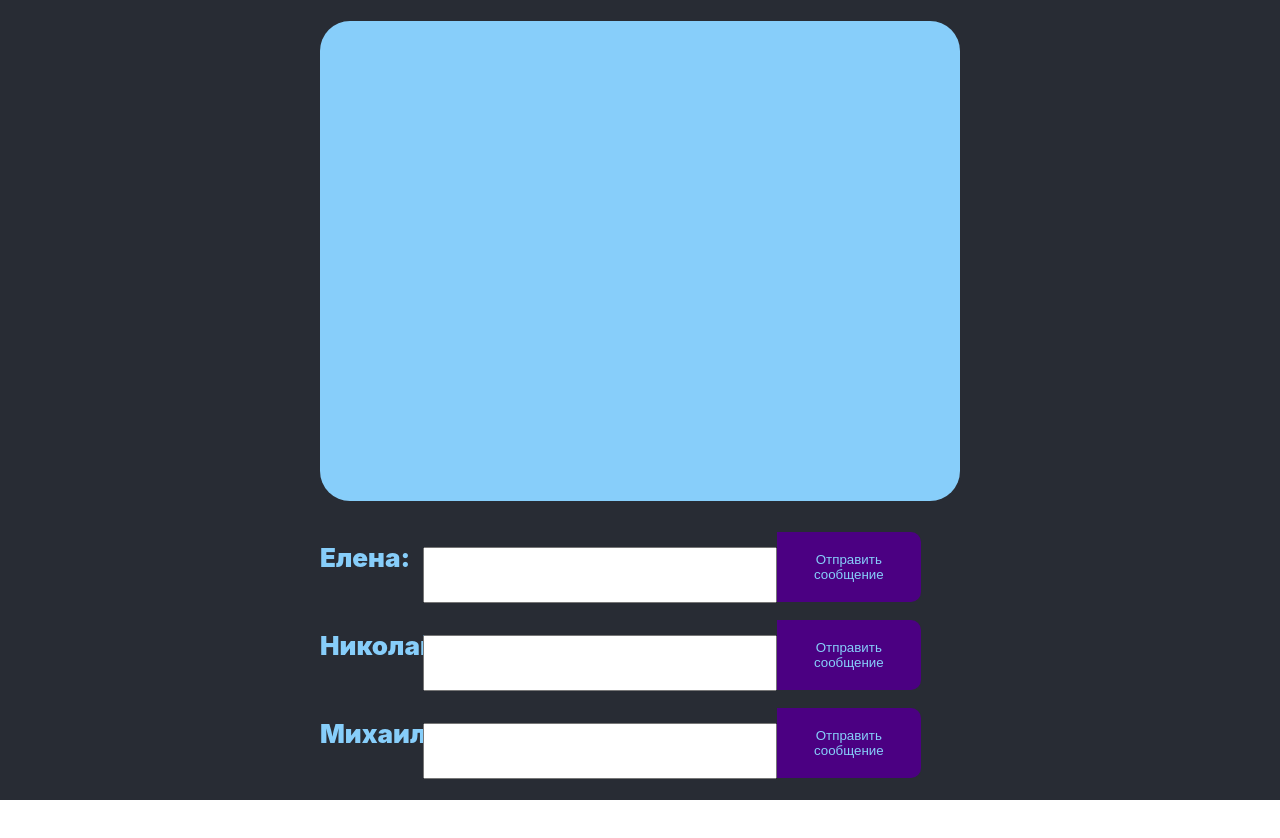
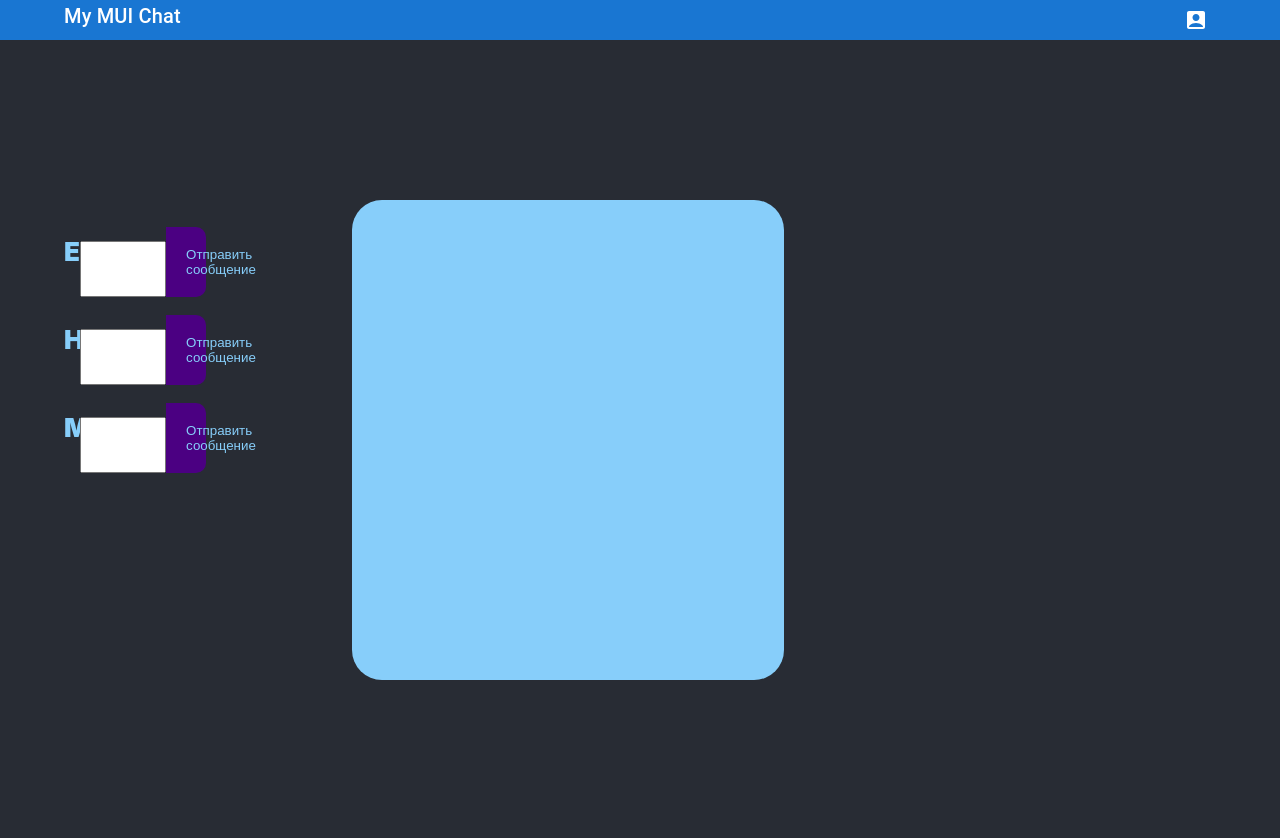
Before and after one commit to MAG1980/ReactJS_Base, a React (Create React App) app in the folder lesson3/: page / in a window 1280 px wide. Before the commit the page ends 800 px from the top, so only its background shows below. Built offline with nearby package versions, Linux system fonts and the light colour scheme.

Commit message:
Подключил библиотеку MUI5. Добавил базовую разметку Grid.

```diff
--- a/lesson3/package.json
+++ b/lesson3/package.json
@@ -3,6 +3,9 @@
   "version": "0.1.0",
   "private": true,
   "dependencies": {
+    "@emotion/react": "^11.5.0",
+    "@emotion/styled": "^11.3.0",
+    "@mui/icons-material": "^5.0.5",
     "@mui/material": "^5.0.6",
     "@testing-library/jest-dom": "^5.14.1",
     "@testing-library/react": "^11.2.7",
@@ -11,7 +14,6 @@
     "react": "^17.0.2",
     "react-dom": "^17.0.2",
     "react-scripts": "4.0.3",
-    "sass": "^1.43.3",
     "web-vitals": "^1.1.2"
   },
   "scripts": {
--- a/lesson3/src/App.js
+++ b/lesson3/src/App.js
@@ -1,45 +1,48 @@
 import logo from './logo.svg';
 import './App.css';
-import {React, useState, useEffect} from "react";
+import { React, useState, useEffect } from "react";
 import Message from "./Message";
+import { Layout } from "./Components/Layout";
+import { Header } from "./Components/Header"
+import { Box } from '@mui/material';
 
 function App() {
-	const [messageList, setMessageList] = useState([]);
-	const [messageId, setMessageId] = useState(0);
-	useEffect(() => {
-		if ((messageList.length !== 0) && (messageList[messageList.length - 1].author !== 'Bot')) {
-			let message = {id: messageId, author: 'Bot', text: 'Привет от Бота!'};
-			setMessageId(messageId + 1);
-			setTimeout(() => {
-				let arr = [...messageList, message];
-				setMessageList(arr);
-			}, 1500);
-			const LastMessage = document.getElementById("last__message");
-			console.log(LastMessage);
-			LastMessage.scrollIntoView(false);
+	const [ messageList, setMessageList ] = useState( [] );
+	const [ messageId, setMessageId ] = useState( 0 );
+	useEffect( () => {
+		if ( ( messageList.length !== 0 ) && ( messageList[messageList.length - 1].author !== 'Bot' ) ) {
+			let message = { id: messageId, author: 'Bot', text: 'Привет от Бота!' };
+			setMessageId( messageId + 1 );
+			setTimeout( () => {
+				let arr = [ ...messageList, message ];
+				setMessageList( arr );
+			}, 1500 );
+			const LastMessage = document.getElementById( "last__message" );
+			console.log( LastMessage );
+			LastMessage.scrollIntoView( false );
 
 		}
-	}, [messageList])
+	}, [ messageList ] )
 
 
-	function addMessage(e) {
+	function addMessage( e ) {
 		e.preventDefault();
 		let textInput = e.currentTarget.elements['textInput']
-		let message = {id: messageId, author: textInput.dataset.userName, text: textInput.value};
-		setMessageId(messageId + 1);
+		let message = { id: messageId, author: textInput.dataset.userName, text: textInput.value };
+		setMessageId( messageId + 1 );
 		textInput.value = '';
-		let arr = [...messageList, message];
-		setMessageList(arr);
+		let arr = [ ...messageList, message ];
+		setMessageList( arr );
 	};
 
 	return (
+		<>
+			<Header></Header>
 			<div className="App">
-			<div className="App-messageList">
-				<Message list={messageList}/>
-			</div>
-
+				<Layout>
+					<Box sx={{ with: '100%' }}>
 						<div className="App-forms">
-				<form className="form" onSubmit={(e) => addMessage(e)}>
+							<form className="form" onSubmit={( e ) => addMessage( e )}>
 
 								<p className="from__username">Елена:</p>
 								<div className="form__wrapper">
@@ -50,7 +53,7 @@ function App() {
 								</div>
 
 							</form>
-				<form className="form" onSubmit={(e) => addMessage(e)}>
+							<form className="form" onSubmit={( e ) => addMessage( e )}>
 								<p className="from__username">Николай:</p>
 								<div className="form__wrapper">
 									<input className="form__input" type="text" name="textInput" data-user-name="Николай"/>
@@ -60,7 +63,7 @@ function App() {
 								</div>
 
 							</form>
-				<form className="form" onSubmit={(e) => addMessage(e)}>
+							<form className="form" onSubmit={( e ) => addMessage( e )}>
 								<p className="from__username">Михаил:</p>
 								<div className="form__wrapper">
 									<input className="form__input" type="text" name="textInput" data-user-name="Михаил"/>
@@ -71,8 +74,17 @@ function App() {
 
 							</form>
 						</div>
+					</Box>
+					<Box sx={{ with: ' 100%' }}>
+						<div className="App-messageList">
+							<Message list={messageList}/>
+						</div>
+					</Box>
+				</Layout>
 
 			</div>
+		</>
+
 	);
 }
 
--- /dev/null
+++ b/lesson3/src/Components/Header.jsx
@@ -0,0 +1,25 @@
+import {
+	AppBar, Box, Container, Typography, IconButton
+}
+	from '@mui/material';
+import AccountBoxIcon from '@mui/icons-material/AccountBox';
+
+export const Header = ( props ) => {
+	return (
+		<AppBar
+			position="static">
+			<Container style={{}}
+			           sx={{ display: "flex", justifyContent: "space-between" }}
+			>
+				<Typography variant="h6"
+				            component="span"
+				>
+					My MUI Chat
+				</Typography>
+				<IconButton color="inherit">
+					<AccountBoxIcon/>
+				</IconButton>
+			</Container>
+		</AppBar>
+	)
+}
--- /dev/null
+++ b/lesson3/src/Components/Layout.jsx
@@ -0,0 +1,17 @@
+import { Box, Container } from '@mui/material';
+
+export const Layout = ( { children } ) => {
+	return (
+		<Container>
+			<Box sx={{
+				display: 'grid',
+				gridTemplateColumns: '1fr 3fr',
+				gridTemplateRows: '1fr',
+				width: '100%'
+			}}>
+				{children}
+			</Box>
+		</Container>
+
+	)
+}
--- /dev/null
+++ b/lesson3/src/Components/Window.jsx
@@ -0,0 +1 @@
+import {} from '@material-ui/core'
```
Also changed, not shown: 1 other file (tests, documents, lock files or other folders). Lines whose indentation alone changed are shown as unchanged.
